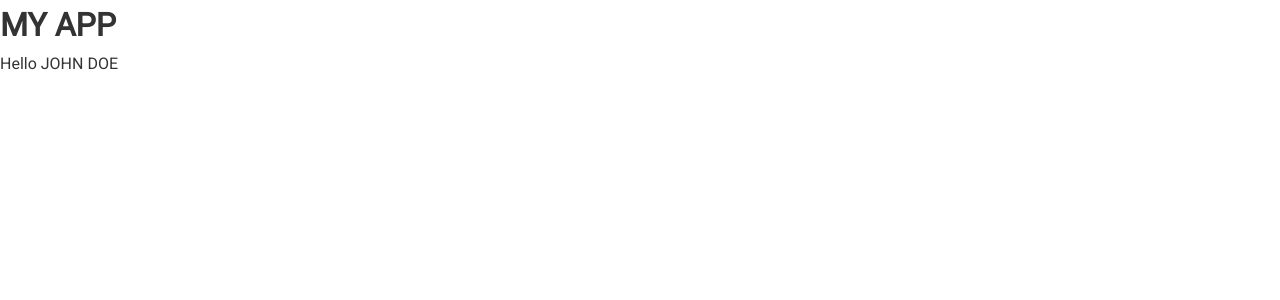
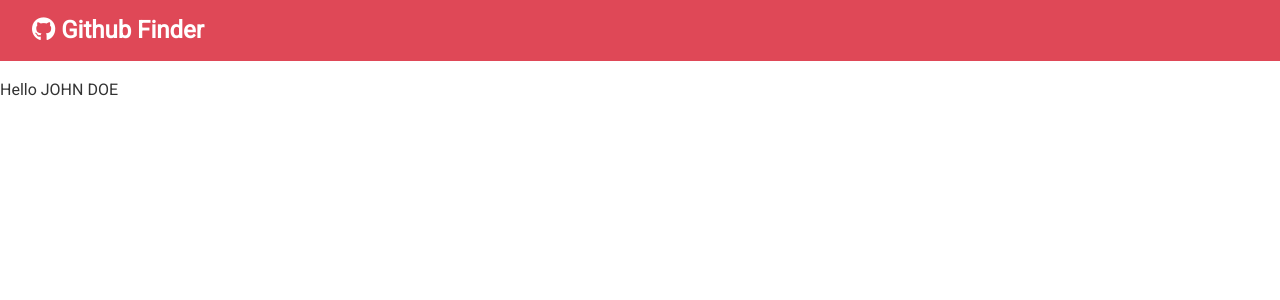
Before and after one commit to Daniel-Sogbey/github_finder, a React (Create React App) app: page / in a window 1280 px wide. Shown: the top 300 px of the page. Built offline with nearby package versions, Linux system fonts and the light colour scheme.

Commit message:
components,props

```diff
--- a/public/index.html
+++ b/public/index.html
@@ -24,6 +24,7 @@
       work correctly both with client-side routing and a non-root public URL.
       Learn how to configure a non-root public URL by running `npm run build`.
     -->
+    <script src="https://kit.fontawesome.com/be109e74a9.js" crossorigin="anonymous"></script>
     <title>Github Finder</title>
   </head>
   <body>
--- a/src/App.js
+++ b/src/App.js
@@ -1,5 +1,6 @@
 import React, { Component } from "react";
 import "./App.css";
+import Navbar from "./components/layouts/Navbar";
 
 class App extends Component {
 	// foo = () => "BarT";
@@ -18,7 +19,7 @@ class App extends Component {
 
 		return (
 			<div className="App">
-				<h1>MY APP</h1>
+				<Navbar />
 				{loading
 					? <h4>Loading</h4>
 					: <p>
--- /dev/null
+++ b/src/components/layouts/Navbar.js
@@ -0,0 +1,26 @@
+import React, { Component } from "react";
+import PropTypes from "prop-types";
+
+class Navbar extends Component {
+	static defaultProps = {
+		title: "Github Finder",
+		icon: "fab fa-github",
+	};
+
+	static propTypes = {
+		title: PropTypes.string.isRequired,
+		icon: PropTypes.string.isRequired,
+	};
+
+	render() {
+		return (
+			<nav className="navbar bg-primary">
+				<h1>
+					<i className={this.props.icon} /> {this.props.title}
+				</h1>
+			</nav>
+		);
+	}
+}
+
+export default Navbar;
```
